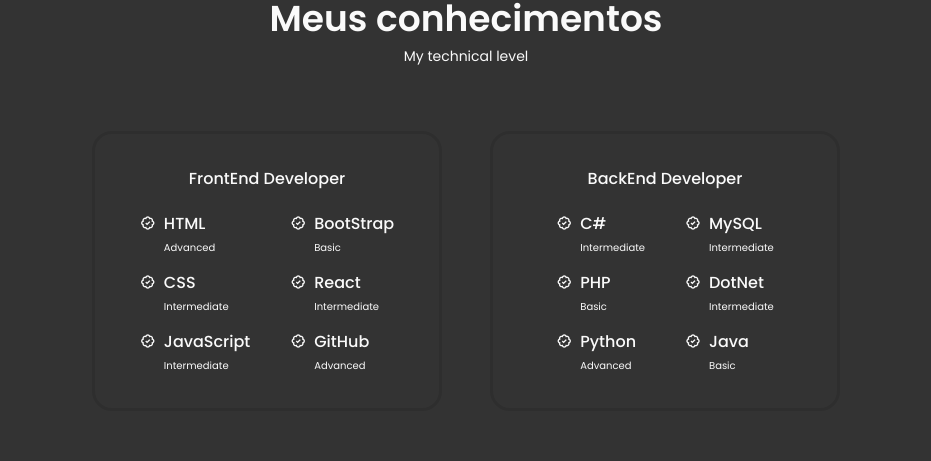
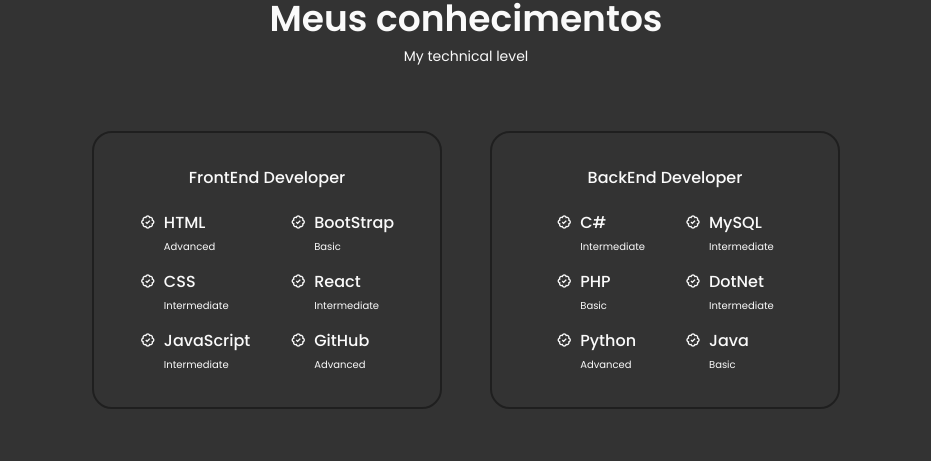
Before and after one commit to luizzanoni/portfolioReact, a React (Create React App) app: page / in a window 1280 px wide. Shown: the part 1740-2201 px from the top of the page, without its empty margins (174-1105 px from the left). Built offline with nearby package versions, Linux system fonts and the light colour scheme.

Commit message:
att skills border

```diff
--- a/src/components/skills/skills.css
+++ b/src/components/skills/skills.css
@@ -6,7 +6,7 @@
 
 .skills__content {
   background-color: var(--container-solor);
-  border: 3px solid rgba(0, 0, 0, 0.1);
+  border: 2px solid rgba(0, 0, 0, 0.4);
   padding: 2rem 4rem;
   border-radius: 1.25rem;
 }
```
